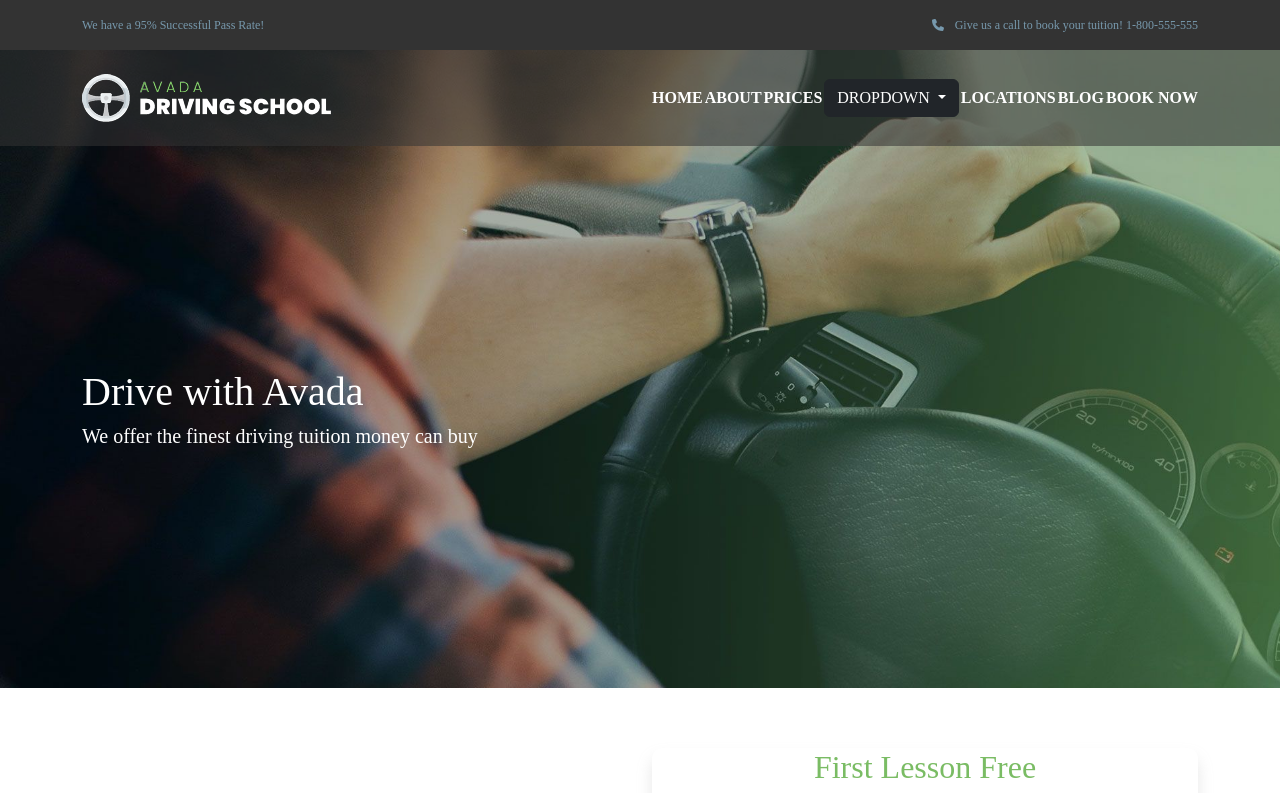
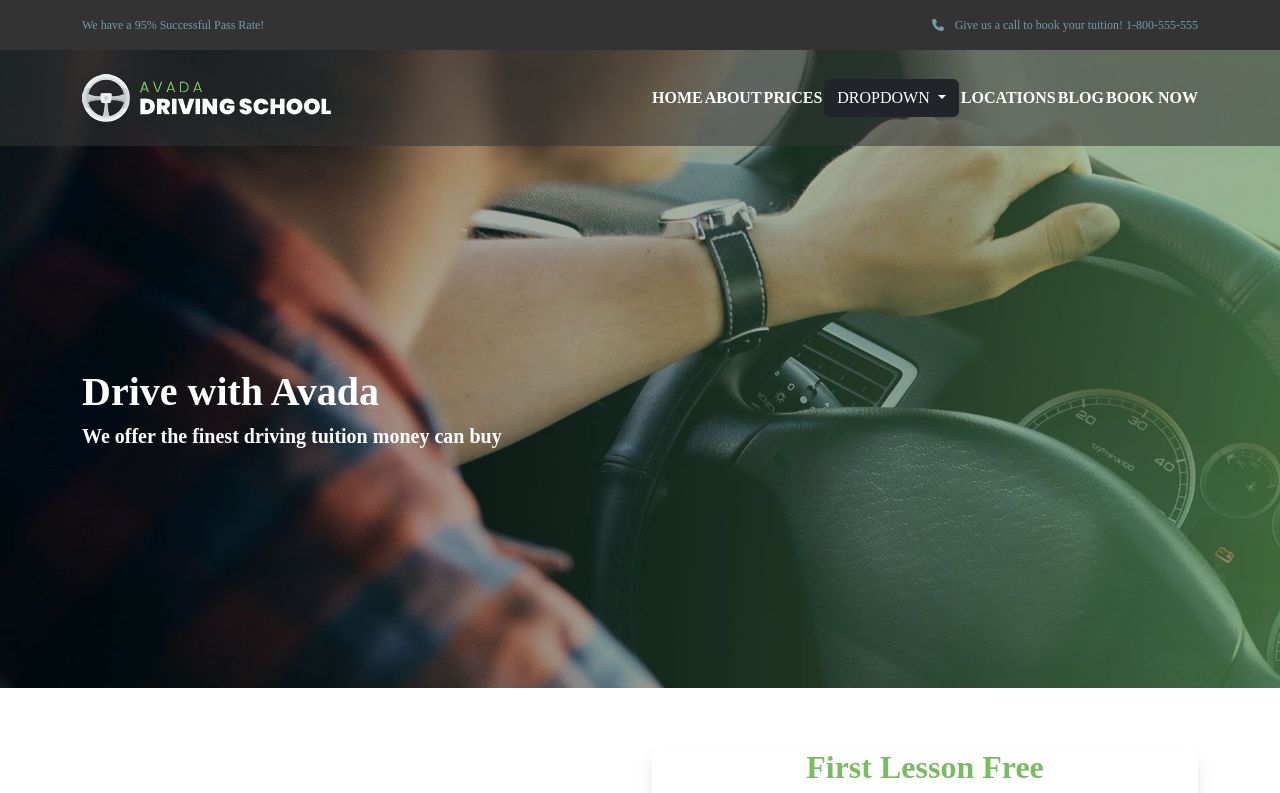
Before and after one commit to MiriamPecora/proj-html-vuejs, a Vue app: page / in a window 1280 px wide. Shown: the top 793 px of the page. Built offline with nearby package versions, Linux system fonts and the light colour scheme; a small style sheet from the web is missing.

Commit message:
[UPD] font sizes and colors

```diff
--- a/src/assets/scss/partials/_common.scss
+++ b/src/assets/scss/partials/_common.scss
@@ -52,6 +52,13 @@ header {
   }
 
   &.button-gray{
+    border: 2.6px solid $color-gray;
+    color: $color-gray;
+    background-color: transparent;
 
+    &:hover{
+      border-color: $color-main;
+      color: $color-main;
+    }
   }
 }
--- a/src/assets/scss/partials/_typography.scss
+++ b/src/assets/scss/partials/_typography.scss
@@ -5,13 +5,14 @@ TYPO
 @use './variables' as *;
 
 @import "@fontsource/mulish/400.css";
+@import "@fontsource/mulish/500.css";
 @import "@fontsource/mulish/700.css";
 
 
 body *{
   color: $color-text;
   font-family: mulish;
-  font-size: 700;
+
   &.team-10-text-dark{
     color: $color-title;
     *{
@@ -35,3 +36,7 @@ body *{
     }
   }
 }
+
+h1, h2, h3, h4, h5, h6{
+    font-weight: 700 !important;
+}
--- a/src/assets/scss/partials/_variables.scss
+++ b/src/assets/scss/partials/_variables.scss
@@ -11,6 +11,7 @@ $color-text: #7799AD;
 $color-title: #494C4E;
 $bg-about: #f6f6f6;
 $input-border-color: #E7E7E7;
+$color-gray: #929AA3;
 
 
 $font-weight-buttons: 700;
```
